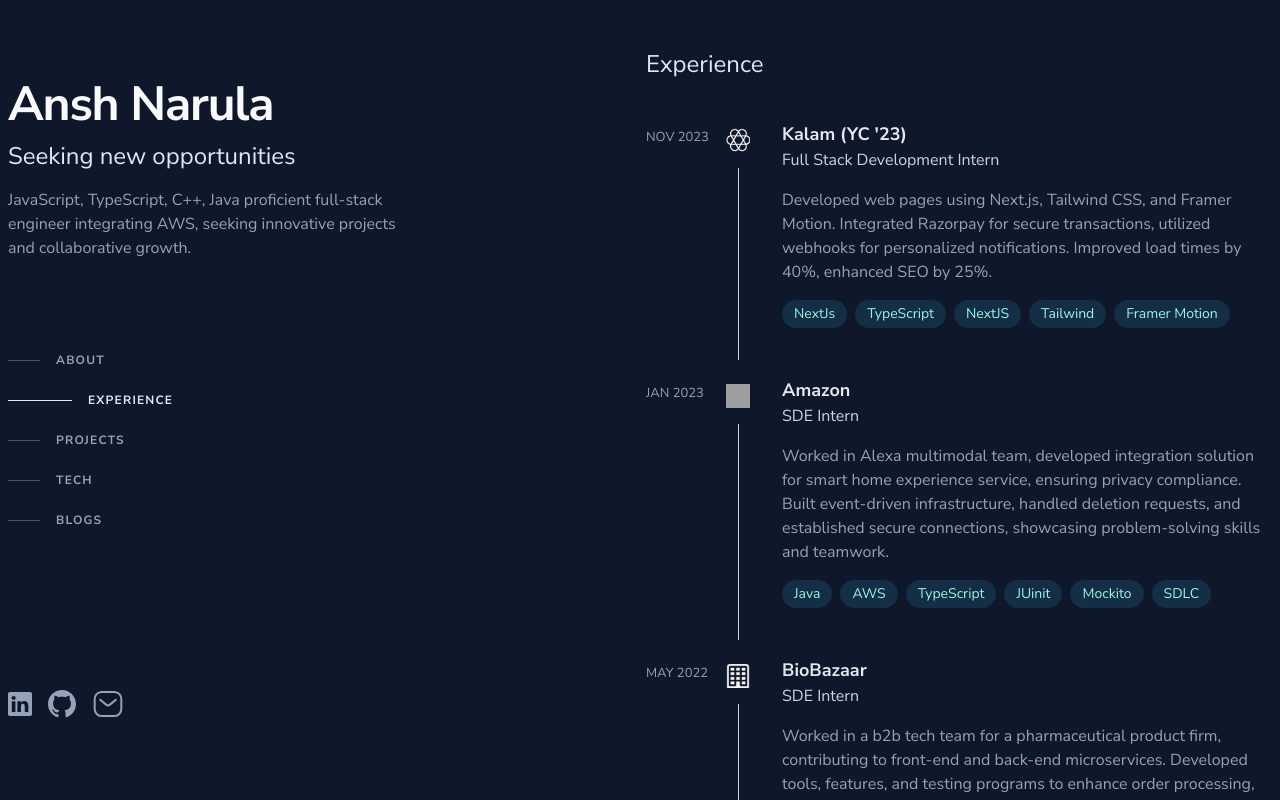
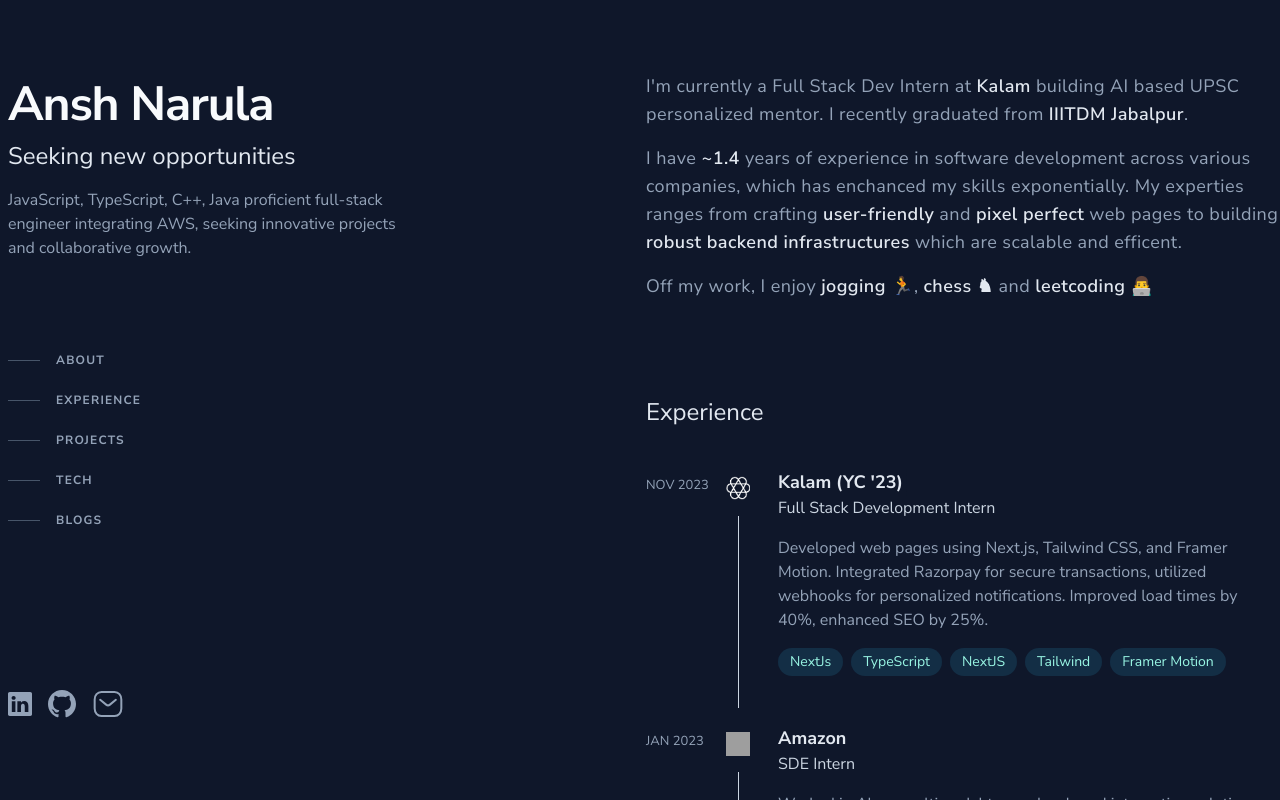
Before and after one commit to anshnarula5/portfoliov3, a Next.js app: page / in a window 1280 px wide. Shown: the top 800 px of the page. Built offline with nearby package versions, Linux system fonts and the light colour scheme; grey boxes are pictures that could not be loaded.

Commit message:
add about me section

```diff
--- a/app/components/Content.tsx
+++ b/app/components/Content.tsx
@@ -4,10 +4,12 @@
 import TechSection from './sections/TechSection'
 import BlogSection from './sections/BlogSection'
 import ContactSection from './sections/ContactSection'
+import AboutSection from './sections/AboutSection'
 
 const Content = () => {
   return (
-    <div className='flex-1 w-full'>
+    <div className='flex-1 w-full py-6'>
+      <AboutSection />
       <ExperienceSection />
       <ProjectSection />
       <TechSection />
--- a/app/components/Experience.tsx
+++ b/app/components/Experience.tsx
@@ -7,7 +7,7 @@
 const Experience =
   ({ companyName, position, description, tags, logo, date, delay }: { companyName: string, position: string, description: string, tags: string[], logo: any, date: string, delay: number }) => {
     return (
-      <AnimatedContainer slideLeft yMargin='-10%' delay={delay} className='flex flex-row gap-2 lg:gap-4 group'>
+      <AnimatedContainer slideLeft yMargin='-10%' delay={delay} className='flex flex-row gap-2 lg:gap-2 group'>
         <div className='flex flex-row gap-2'>
           <div className='text-[13px] pt-6 lg:min-w-[4.5rem] hidden lg:block'>{date}</div>
           <div className='flex flex-col items-center flex-grow gap-4  pt-6'>
@@ -19,11 +19,11 @@
         </div>
         <div className='group group-hover:translate-x-1 flex flex-col gap-4  lg:hover:bg-opacity-20 rounded-lg transition-all duration-200  px-4 pt-4 pb-8 cursor-default'>
           <div>
-            <h2 className='font-[700] text-slate-200 text-lg fill-animation group-hover:text-black w-fit'>{companyName}</h2>
-            <h3 className=' text-slate-300'>{position}</h3>
+            <h2 className='font-[700] text-slate-200 text-lg fill-animation group-hover:text-black w-fit px-1'>{companyName}</h2>
+            <h3 className=' text-slate-300 pl-1'>{position}</h3>
           </div>
-          <div>{description}</div>
-          <div className='flex flex-row gap-2 flex-wrap'>
+          <div className='pl-1'>{description}</div>
+          <div className='flex flex-row gap-2 flex-wrap pl-1'>
             {tags.map((tag) => (
               <Tag name={tag} />
             ))}
--- /dev/null
+++ b/app/components/sections/AboutSection.tsx
@@ -0,0 +1,26 @@
+import React from 'react'
+
+const AboutSection = () => {
+  const basicHighlight = "font-semibold inline-block text-slate-200";
+  const advanceHighlight = " font-semibold inline-block text-slate-200 transition-all hover:-translate-y-1 hover:text-cyan-200 cursor-pointer"
+  return (
+    <section className='py-12 flex flex-col md:text-lg gap-4 tracking-wide group cursor-default' id='about'>
+      <p>
+        I'm currently a Full Stack Dev Intern at <span className={basicHighlight}>Kalam </span> {" "}
+        building AI based UPSC personalized mentor. I recently graduated from <span className={basicHighlight}>IIITDM Jabalpur</span>.
+      </p>
+
+      <p>
+        I have <span className={basicHighlight}>~1.4</span> years of experience in software development across various companies, which has enchanced my skills exponentially.
+        My experties ranges from crafting <span className={basicHighlight}>user-friendly</span> and  <span className={basicHighlight}>pixel perfect</span> web pages to building
+        {" "}  <span className={basicHighlight}>robust backend infrastructures </span> which are scalable and efficent.</p>
+      <p className='group'>
+        Off my work, I enjoy <span className={advanceHighlight}>jogging 🏃</span>, {" "}
+         <span className={advanceHighlight}><a href="https://www.chess.com/member/ansh_055" target='_blank'>{" "} chess ♞ </a>  </span> and  {" "}
+         <span className={advanceHighlight}><a href="https://leetcode.com/Ansh_5/" target='_blank'>{" "} leetcoding  👨‍💻</a></span>
+      </p>
+    </section>
+  )
+}
+
+export default AboutSection
--- a/app/components/sections/ContactSection.tsx
+++ b/app/components/sections/ContactSection.tsx
@@ -53,6 +53,7 @@
         );
       setFormData({ username: "", message: "", email: "" });
     }
+    setFormData({ username: "", message: "", email: "" });
     setLoading(false);
   };
 
@@ -65,7 +66,7 @@
   )
 
   return (
-    <div className='flex flex-col gap-4 pt-6 pb-20'>
+    <div className='flex flex-col gap-4 pt-6 pb-10'>
       <div className='fixed w-full top-4 left-0  flex items-center justify-center mx-auto'>
         {toast.message && <Toast message={toast.message} type={toast.type} />
         }
--- a/app/globals.css
+++ b/app/globals.css
@@ -18,6 +18,7 @@
   margin: 0;
 }
 
+
 .fill-animation {
   background: linear-gradient(to right, #a5f2f3de 50%, #0f172a 50%);
   background-size: 200% 100%;
@@ -29,15 +30,11 @@
   background-position: left bottom;
 }
 
-@keyframes fill {
-  0% {
-      background-position: -300px 0; /* Start position for gradient */
-  }
-  100% {
-      background-position: 0 0; /* End position for gradient */
-  }
+
+::selection {
+  color: black;
+  background: rgba(69, 236, 236, 0.691);
 }
-
 
 .glow-on-hover {
   cursor: pointer;
```
